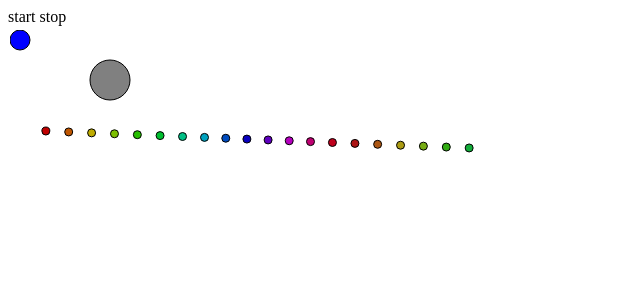
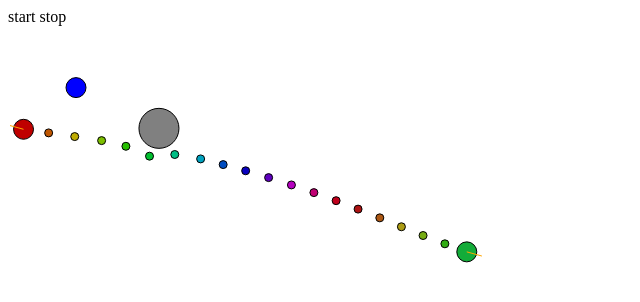
Before and after one commit to zbanks/force.js, a plain HTML site: page example.html in a window 1280 px wide. Both pictures are taken after a click on the link "start". Shown: the whole page, without its empty margins (0-640 px from the left). Drawn offline with Linux system fonts and the light colour scheme.

Commit message:
Tuning collisions, slingshot?

```diff
--- a/example.html
+++ b/example.html
@@ -13,32 +13,37 @@
             var paper = Raphael(10, 30, 600, 600);
             objs = [];
 
-            var ball = new Obj({ pos: new Vector(10, 10), vel: new Vector(20, 17), r: 10 });
+            var ball = new Obj({ pos: new Vector(10, 10), vel: new Vector(2., 1.7), r: 10 });
             ball.set("mass", 10);
             ball.draw(paper, { fill: "blue" });
-            var rock = new Obj({ pos: new Vector(100, 50), r: 20 });
-            rock.set("mass", 40);
+            var rock = new Obj({ pos: new Vector(100, 50), r: 20, vel: new Vector(2, 2) });
+            rock.set("mass", 8);
             rock.draw(paper, { fill: "grey"});
-            //objs = objs.concat([ball, rock]);
+            objs = objs.concat([ball, rock]);
             //objs.push(new Obj({pos: new Vector(190, 50), vel: new Vector(-20, -1), r: 8 }));
             //objs[2].set("mass", 20);
 
             var chain = [];
             for(var i = 0; i < 20; i++){
-                chain[i] = new Obj({ pos : new Vector(10 + i * 25, 100+i ), r : 4});
+                chain[i] = new Obj({ pos : new Vector(10 + i * 24, 100+i + i * i * 0.3), r : 4});
                 chain[i].set("spring", 10);
                 chain[i].set("mass", 4);
                 chain[i].draw(paper, {fill: Raphael.getColor() });
             }
-            chain[0].set("mass", 10);
-            chain[19].set("mass", 10);
+            chain[0].set("mass", 60);
+            chain[0].set("r", 10);
+            chain[19].set("mass", 60);
+            chain[19].set("r", 10);
             objs = objs.concat(chain);
 
             var gravity = new Force({ prop: "mass", coeff: 1 });
             //gravity.draw(paper, ball, rock, {"scale": 1, stroke: "green"});
 
             var spring = new Force({ prop: "spring", coeff: 0.01, fn: "springDist", zeroVal: 23})
-            //spring.draw(paper, chain[0], chain[1], paper, {stroke: "orange"});
+            //spring.draw(paper, chain[0], chain[1], {stroke: "orange"});
+
+            var tension = new Force({ prop: "mass", coeff: -0.1, fn: "invDist" });
+            tension.draw(paper, chain[0], chain[19], {stroke: "orange", scale:20});
 
             var update = function(){
 
@@ -47,11 +52,14 @@
                 }
                 for(var i = 0; i < 19; i++){
                     spring.act(chain[i], chain[i+1], 1);
+                    //spring.draw(paper, chain[i], chain[i+1], {});
                 }
+                tension.act(chain[0], chain[19]);
+               // tension.draw(paper, chain[0], chain[19], {});
 
                 for(var i = 0; i < objs.length; i++){
                     for(var j = 0; j < i; j++){
-                        gravity.act(objs[i], objs[j], 1);
+                        // gravity.act(objs[i], objs[j], 1);
                     }
                 }
 
@@ -71,6 +79,7 @@
                     objs[i].draw(paper);
 
                 }
+                tension.draw(paper, chain[0], chain[19], {});
 
                 /*
 
--- a/force.js
+++ b/force.js
@@ -27,10 +27,11 @@ function Vector(x, y, kwargs){
         if(offset === undefined){
             offset = new Vector(0, 0);
             attr = {};
-        }if(attrs === undefined){
+        }
+        /*if(attrs === undefined){
             attr = offset;
             offset = new Vector(0, 0);
-        }
+        }*/
         attrs = _(attrs || {}).extend(this.drawAttrs);
         this.drawAttrs = _(attrs).extend();
         //console.log(offset);
@@ -245,8 +246,8 @@ function collision(obj1, obj2){
         //obj2.vel.erase();
       //  obj1.acl.add(vf1);
       //  obj2.acl.add(vf2);
-        obj1.vel.gets(vf1);
-        obj2.vel.gets(vf2);
+        obj1.vel.gets(vf1.reflect(r));
+        obj2.vel.gets(vf2.reflect(r));
         return t;
     }else{
         return 0;
@@ -264,7 +265,7 @@ function Obj(kwargs){
         acl: new Vector(0, 0),
         //jrk: new Vector(0, 0),
         r : 1,
-        coeff_elastic: 0.7,
+        coeff_elastic: 0.9,
         coeff_friction: 0.3,
         mass : 1
     };
```
